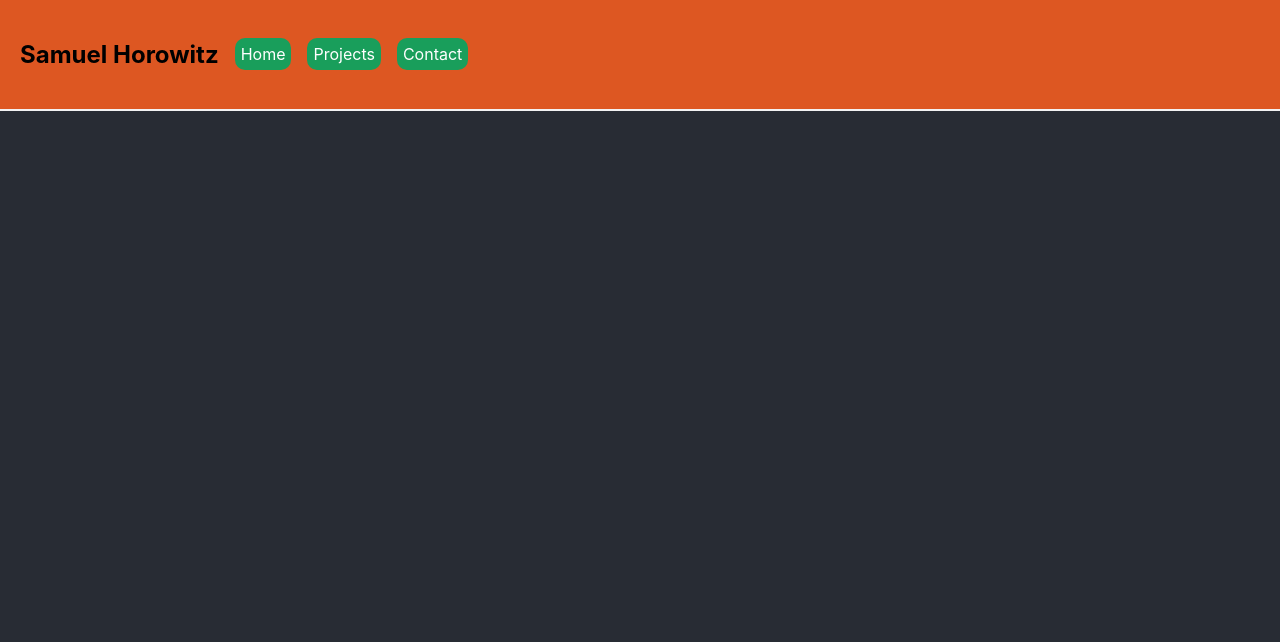
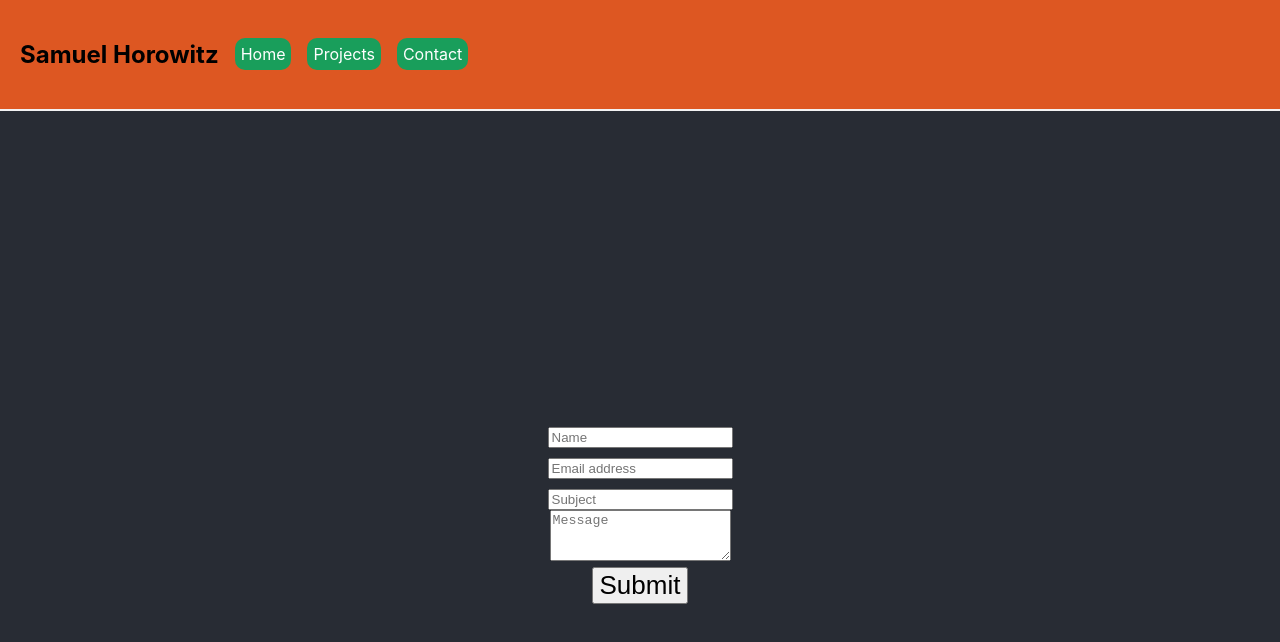
Before and after one commit to shorowitz03/PersonalSite, a React (Vite) app in the folder vite-project/: page /Contact in a window 1280 px wide. Shown: the top 642 px of the page. Built offline with nearby package versions, Linux system fonts and the light colour scheme.

Commit message:
new updates

```diff
--- a/vite-project/src/App.jsx
+++ b/vite-project/src/App.jsx
@@ -6,6 +6,10 @@
 //import logo from './mikey.png'
 import './App.css'
 import ProjectsThing from './ProjectsThing';
+import ContactThing from './ContactThing';
+import{ init } from '@emailjs/browser';
+init("user_Bb9hTZ6uo7dC6r9wRQF10");
+
 
 function App() {
   const [count, setCount] = useState(0)
@@ -28,6 +32,7 @@
             <ProjectsThing/>
           </Route>
           <Route exact path="/Contact">
+            <ContactThing/>
           </Route>
 
 
--- /dev/null
+++ b/vite-project/src/ContactThing.jsx
@@ -0,0 +1,165 @@
+import { useState } from 'react';
+import { useForm } from 'react-hook-form';
+import { ToastContainer, toast } from 'react-toastify';
+import emailjs from 'emailjs-com';
+import 'react-toastify/dist/ReactToastify.min.css';
+import{ init } from '@emailjs/browser';
+init("user_Bb9hTZ6uo7dC6r9wRQF10");
+
+const ContactForm = () => {
+  const {
+    register,
+    handleSubmit,
+    reset,
+    formState: { errors }
+  } = useForm();
+  const [disabled, setDisabled] = useState(false);
+
+  // Function that displays a success toast on bottom right of the page when form submission is successful
+  const toastifySuccess = () => {
+    toast('Form sent!', {
+      position: 'bottom-right',
+      autoClose: 5000,
+      hideProgressBar: true,
+      closeOnClick: true,
+      pauseOnHover: true,
+      draggable: false,
+      className: 'submit-feedback success',
+      toastId: 'notifyToast'
+    });
+  };
+
+  // Function called on submit that uses emailjs to send email of valid contact form
+  const onSubmit = async (data) => {
+    // Destrcture data object
+    const { name, email, subject, message } = data;
+    try {
+      // Disable form while processing submission
+      setDisabled(true);
+
+      // Define template params
+      const templateParams = {
+        name,
+        email,
+        subject,
+        message
+      };
+
+      // Use emailjs to email contact form data
+      await emailjs.send(
+        process.env.REACT_APP_SERVICE_ID,
+        process.env.REACT_APP_TEMPLATE_ID,
+        templateParams,
+        process.env.REACT_APP_USER_ID
+      );
+
+      // Reset contact form fields after submission
+      reset();
+      // Display success toast
+      toastifySuccess();
+      // Re-enable form submission
+      setDisabled(false);
+    } catch (e) {
+      console.log(e);
+    }
+  };
+
+  return (
+    <div className='ContactForm'>
+      <div className='container'>
+        <div className='row'>
+          <div className='col-12 text-center'>
+            <div className='contactForm'>
+              <form id='contact-form' onSubmit={handleSubmit(onSubmit)} noValidate>
+                {/* Row 1 of form */}
+                <div className='row formRow'>
+                  <div className='col-6'>
+                    <input
+                      type='text'
+                      name='name'
+                      {...register('name', {
+                        required: {
+                          value: true,
+                          message: 'Please enter your name'
+                        },
+                        maxLength: {
+                          value: 30,
+                          message: 'Please use 30 characters or less'
+                        }
+                      })}
+                      className='form-control formInput'
+                      placeholder='Name'
+                    ></input>
+                    {errors.name && <span className='errorMessage'>{errors.name.message}</span>}
+                  </div>
+                  <div className='col-6'>
+                    <input
+                      type='email'
+                      name='email'
+                      {...register('email', {
+                        required: true,
+                        pattern:
+                          /^[a-zA-Z0-9.!#$%&’*+/=?^_`{|}~-]+@[a-zA-Z0-9-]+(?:\.[a-zA-Z0-9-]+)*$/
+                      })}
+                      className='form-control formInput'
+                      placeholder='Email address'
+                    ></input>
+                    {errors.email && (
+                      <span className='errorMessage'>Please enter a valid email address</span>
+                    )}
+                  </div>
+                </div>
+                {/* Row 2 of form */}
+                <div className='row formRow'>
+                  <div className='col'>
+                    <input
+                      type='text'
+                      name='subject'
+                      {...register('subject', {
+                        required: {
+                          value: true,
+                          message: 'Please enter a subject'
+                        },
+                        maxLength: {
+                          value: 75,
+                          message: 'Subject cannot exceed 75 characters'
+                        }
+                      })}
+                      className='form-control formInput'
+                      placeholder='Subject'
+                    ></input>
+                    {errors.subject && (
+                      <span className='errorMessage'>{errors.subject.message}</span>
+                    )}
+                  </div>
+                </div>
+                {/* Row 3 of form */}
+                <div className='row formRow'>
+                  <div className='col'>
+                    <textarea
+                      rows={3}
+                      name='message'
+                      {...register('message', {
+                        required: true
+                      })}
+                      className='form-control formInput'
+                      placeholder='Message'
+                    ></textarea>
+                    {errors.message && <span className='errorMessage'>Please enter a message</span>}
+                  </div>
+                </div>
+
+                <button className='submit-btn' disabled={disabled} type='submit'>
+                  Submit
+                </button>
+              </form>
+            </div>
+            <ToastContainer />
+          </div>
+        </div>
+      </div>
+    </div>
+  );
+};
+
+export default ContactForm;
```
Also changed, not shown: vite-project/package.json (+6 -1 lines), vite-project/src/App.css (line endings or trailing spaces), 3 other files (tests, documents, lock files or other folders).
